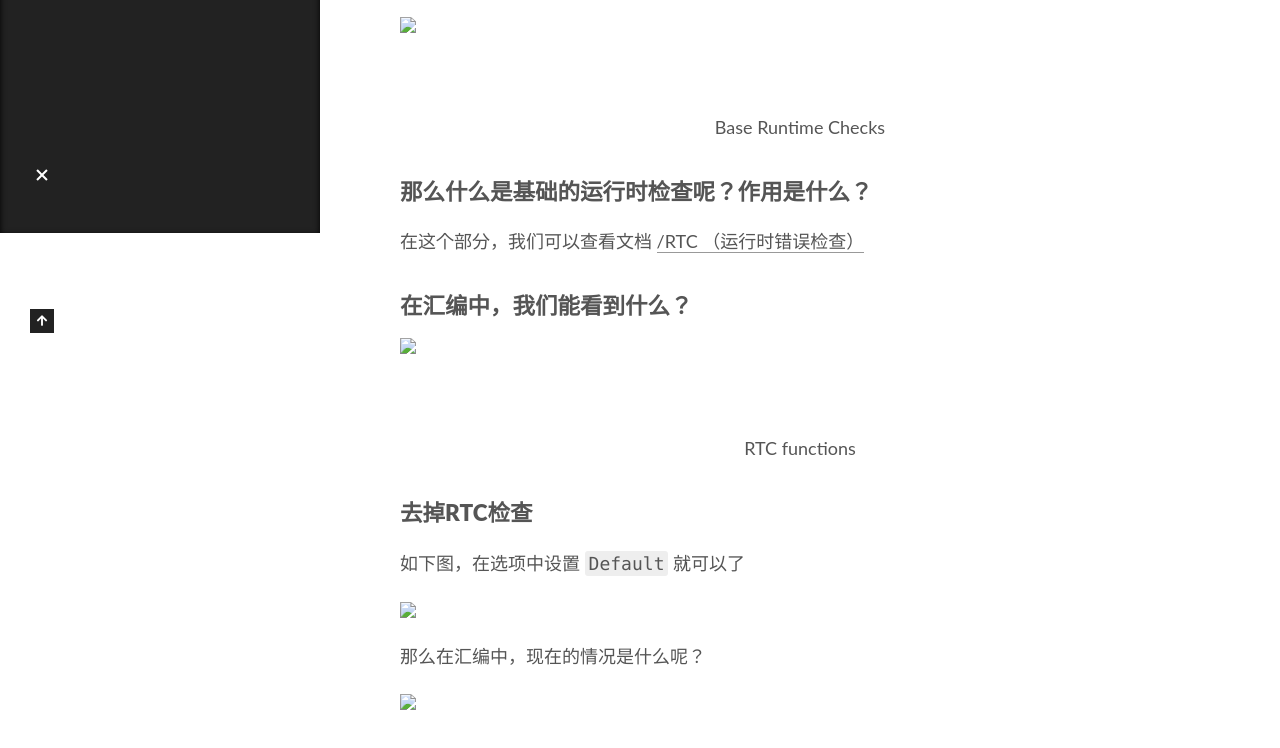
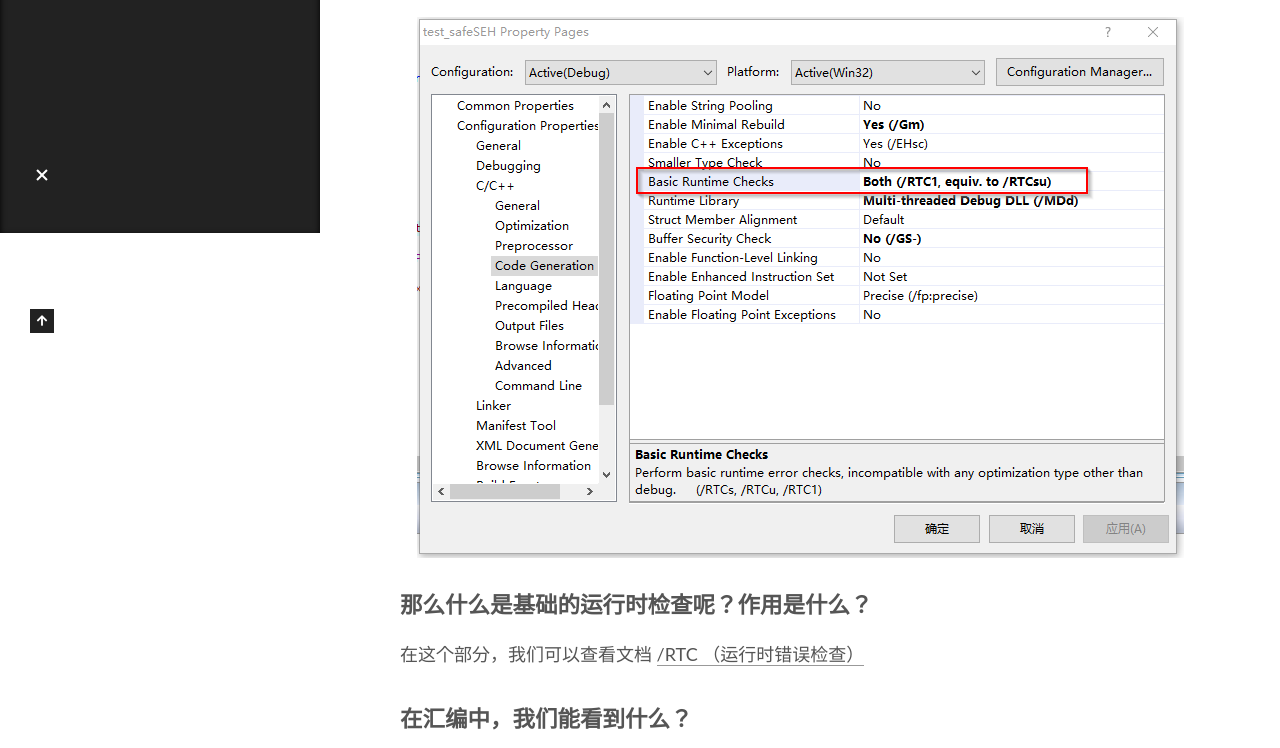
Before and after one commit to xxxxnnxxxx/xxxxnnxxxx.github.io, a plain HTML site: page 2023/07/05/栈相关检查/index.html in a window 1280 px wide. Shown: the part 567-1315 px from the top of the page. Drawn offline with Linux system fonts and the light colour scheme.

Commit message:
Site updated: 2023-07-05 10:07:19

```diff
--- a/2023/07/05/栈相关检查/index.html
+++ b/2023/07/05/栈相关检查/index.html
@@ -21,26 +21,26 @@
     var CONFIG = {"hostname":"xxxxnnxxxx.github.io","root":"/","scheme":"Muse","version":"7.8.0","exturl":false,"sidebar":{"position":"left","display":"post","padding":18,"offset":12,"onmobile":false},"copycode":{"enable":false,"show_result":false,"style":null},"back2top":{"enable":true,"sidebar":false,"scrollpercent":false},"bookmark":{"enable":false,"color":"#222","save":"auto"},"fancybox":false,"mediumzoom":false,"lazyload":false,"pangu":false,"comments":{"style":"tabs","active":null,"storage":true,"lazyload":false,"nav":null},"algolia":{"hits":{"per_page":10},"labels":{"input_placeholder":"Search for Posts","hits_empty":"We didn't find any results for the search: ${query}","hits_stats":"${hits} results found in ${time} ms"}},"localsearch":{"enable":false,"trigger":"auto","top_n_per_article":1,"unescape":false,"preload":false},"motion":{"enable":true,"async":false,"transition":{"post_block":"fadeIn","post_header":"slideDownIn","post_body":"slideDownIn","coll_header":"slideLeftIn","sidebar":"slideUpIn"}}};
   </script>
 
-  <meta name="description" content="1. Base Runtime Checks(&#x2F;RTC1 …)在vc开发程序的时候，我们在编译代码的时候，可以设置选项：Base Runtime Checks 如下图所示： Base Runtime Checks 那么什么是基础的运行时检查呢？作用是什么？在这个部分，我们可以查看文档 &#x2F;RTC （运行时错误检查） 在汇编中，我们能看到什么？RTC functions 去掉RTC">
+  <meta name="description" content="1. Base Runtime Checks(&#x2F;RTC1 …)在vc开发程序的时候，我们在编译代码的时候，可以设置选项：Base Runtime Checks 如下图所示：  那么什么是基础的运行时检查呢？作用是什么？在这个部分，我们可以查看文档 &#x2F;RTC （运行时错误检查） 在汇编中，我们能看到什么？ 去掉RTC检查如下图，在选项中设置 Default 就可以了  那么在汇编">
 <meta property="og:type" content="article">
 <meta property="og:title" content="栈相关检查">
 <meta property="og:url" content="https://xxxxnnxxxx.github.io/2023/07/05/%E6%A0%88%E7%9B%B8%E5%85%B3%E6%A3%80%E6%9F%A5/index.html">
 <meta property="og:site_name" content="xxxxnnxxxx">
-<meta property="og:description" content="1. Base Runtime Checks(&#x2F;RTC1 …)在vc开发程序的时候，我们在编译代码的时候，可以设置选项：Base Runtime Checks 如下图所示： Base Runtime Checks 那么什么是基础的运行时检查呢？作用是什么？在这个部分，我们可以查看文档 &#x2F;RTC （运行时错误检查） 在汇编中，我们能看到什么？RTC functions 去掉RTC">
+<meta property="og:description" content="1. Base Runtime Checks(&#x2F;RTC1 …)在vc开发程序的时候，我们在编译代码的时候，可以设置选项：Base Runtime Checks 如下图所示：  那么什么是基础的运行时检查呢？作用是什么？在这个部分，我们可以查看文档 &#x2F;RTC （运行时错误检查） 在汇编中，我们能看到什么？ 去掉RTC检查如下图，在选项中设置 Default 就可以了  那么在汇编">
 <meta property="og:locale" content="en_US">
-<meta property="og:image" content="https://xxxxnnxxxx.github.io/2023/07/05/%E6%A0%88%E7%9B%B8%E5%85%B3%E6%A3%80%E6%9F%A5/%E6%A0%88%E7%9B%B8%E5%85%B3%E6%A3%80%E6%9F%A5/base-runtime-checks.png">
-<meta property="og:image" content="https://xxxxnnxxxx.github.io/2023/07/05/%E6%A0%88%E7%9B%B8%E5%85%B3%E6%A3%80%E6%9F%A5/%E6%A0%88%E7%9B%B8%E5%85%B3%E6%A3%80%E6%9F%A5/RTCfunctions.png">
-<meta property="og:image" content="https://xxxxnnxxxx.github.io/2023/07/05/%E6%A0%88%E7%9B%B8%E5%85%B3%E6%A3%80%E6%9F%A5/%E6%A0%88%E7%9B%B8%E5%85%B3%E6%A3%80%E6%9F%A5/no-base-runtime-checks.png">
-<meta property="og:image" content="https://xxxxnnxxxx.github.io/2023/07/05/%E6%A0%88%E7%9B%B8%E5%85%B3%E6%A3%80%E6%9F%A5/%E6%A0%88%E7%9B%B8%E5%85%B3%E6%A3%80%E6%9F%A5/ida-no-base-runtime-checks.png">
+<meta property="og:image" content="https://xxxxnnxxxx.github.io/2023/07/05/%E6%A0%88%E7%9B%B8%E5%85%B3%E6%A3%80%E6%9F%A5/base-runtime-checks.png">
+<meta property="og:image" content="https://xxxxnnxxxx.github.io/2023/07/05/%E6%A0%88%E7%9B%B8%E5%85%B3%E6%A3%80%E6%9F%A5/RTCfunctions.png">
+<meta property="og:image" content="https://xxxxnnxxxx.github.io/2023/07/05/%E6%A0%88%E7%9B%B8%E5%85%B3%E6%A3%80%E6%9F%A5/no-base-runtime-checks.png">
+<meta property="og:image" content="https://xxxxnnxxxx.github.io/2023/07/05/%E6%A0%88%E7%9B%B8%E5%85%B3%E6%A3%80%E6%9F%A5/ida-no-base-runtime-checks.png">
 <meta property="og:image" content="https://xxxxnnxxxx.github.io/2023/07/05/%E6%A0%88%E7%9B%B8%E5%85%B3%E6%A3%80%E6%9F%A5/buffersecuritycheck.png">
 <meta property="og:image" content="https://xxxxnnxxxx.github.io/2023/07/05/%E6%A0%88%E7%9B%B8%E5%85%B3%E6%A3%80%E6%9F%A5/asm-buffersercuritycheck.png">
 <meta property="og:image" content="https://xxxxnnxxxx.github.io/2023/07/05/%E6%A0%88%E7%9B%B8%E5%85%B3%E6%A3%80%E6%9F%A5/jmc.png">
 <meta property="og:image" content="https://xxxxnnxxxx.github.io/2023/07/05/%E6%A0%88%E7%9B%B8%E5%85%B3%E6%A3%80%E6%9F%A5/jmc2.png">
 <meta property="article:published_time" content="2023-07-05T01:51:00.000Z">
-<meta property="article:modified_time" content="2023-07-05T02:00:44.081Z">
+<meta property="article:modified_time" content="2023-07-05T02:07:07.418Z">
 <meta property="article:author" content="xxxxnnxxxx">
 <meta name="twitter:card" content="summary">
-<meta name="twitter:image" content="https://xxxxnnxxxx.github.io/2023/07/05/%E6%A0%88%E7%9B%B8%E5%85%B3%E6%A3%80%E6%9F%A5/%E6%A0%88%E7%9B%B8%E5%85%B3%E6%A3%80%E6%9F%A5/base-runtime-checks.png">
+<meta name="twitter:image" content="https://xxxxnnxxxx.github.io/2023/07/05/%E6%A0%88%E7%9B%B8%E5%85%B3%E6%A3%80%E6%9F%A5/base-runtime-checks.png">
 
 <link rel="canonical" href="https://xxxxnnxxxx.github.io/2023/07/05/%E6%A0%88%E7%9B%B8%E5%85%B3%E6%A3%80%E6%9F%A5/">
 
@@ -184,7 +184,7 @@
               <span class="post-meta-item-text">Posted on</span>
 
 
-              <time title="Created: 2023-07-05 09:51:00 / Modified: 10:00:44" itemprop="dateCreated datePublished" datetime="2023-07-05T09:51:00+08:00">2023-07-05</time>
+              <time title="Created: 2023-07-05 09:51:00 / Modified: 10:07:07" itemprop="dateCreated datePublished" datetime="2023-07-05T09:51:00+08:00">2023-07-05</time>
             </span>
             <span class="post-meta-item">
               <span class="post-meta-item-icon">
@@ -208,14 +208,13 @@
 
 
         <h2 id="1-Base-Runtime-Checks-x2F-RTC1-…"><a href="#1-Base-Runtime-Checks-x2F-RTC1-…" class="headerlink" title="1. Base Runtime Checks(&#x2F;RTC1 …)"></a>1. Base Runtime Checks(&#x2F;RTC1 …)</h2><p>在vc开发程序的时候，我们在编译代码的时候，可以设置选项：<code>Base Runtime Checks</code> 如下图所示：</p>
-<p><img src="./栈相关检查/base-runtime-checks.png"><br><center>Base Runtime Checks</center></p>
+<p><img src="/2023/07/05/%E6%A0%88%E7%9B%B8%E5%85%B3%E6%A3%80%E6%9F%A5/base-runtime-checks.png" alt="Base Runtime Checks"></p>
 <h3 id="那么什么是基础的运行时检查呢？作用是什么？"><a href="#那么什么是基础的运行时检查呢？作用是什么？" class="headerlink" title="那么什么是基础的运行时检查呢？作用是什么？"></a><b>那么什么是基础的运行时检查呢？作用是什么？</b><br></h3><p>在这个部分，我们可以查看文档 <a target="_blank" rel="noopener" href="https://docs.microsoft.com/en-us/cpp/build/reference/rtc-run-time-error-checks?view=msvc-160">&#x2F;RTC （运行时错误检查）</a></p>
-<h3 id="在汇编中，我们能看到什么？"><a href="#在汇编中，我们能看到什么？" class="headerlink" title="在汇编中，我们能看到什么？"></a><b>在汇编中，我们能看到什么？</b></h3><p><img src="./栈相关检查/RTCfunctions.png"><br><center>RTC functions</center></p>
+<h3 id="在汇编中，我们能看到什么？"><a href="#在汇编中，我们能看到什么？" class="headerlink" title="在汇编中，我们能看到什么？"></a><b>在汇编中，我们能看到什么？</b></h3><p><img src="/2023/07/05/%E6%A0%88%E7%9B%B8%E5%85%B3%E6%A3%80%E6%9F%A5/RTCfunctions.png" alt="RTC functions"></p>
 <h3 id="去掉RTC检查"><a href="#去掉RTC检查" class="headerlink" title="去掉RTC检查"></a><b>去掉RTC检查</b></h3><p>如下图，在选项中设置 <code>Default</code> 就可以了</p>
-<img src="./栈相关检查/no-base-runtime-checks.png">
-
+<p><img src="/2023/07/05/%E6%A0%88%E7%9B%B8%E5%85%B3%E6%A3%80%E6%9F%A5/no-base-runtime-checks.png"></p>
 <p>那么在汇编中，现在的情况是什么呢？</p>
-<p><img src="./栈相关检查/ida-no-base-runtime-checks.png"><br></p>
+<p><img src="/2023/07/05/%E6%A0%88%E7%9B%B8%E5%85%B3%E6%A3%80%E6%9F%A5/ida-no-base-runtime-checks.png"></p>
 <p>我们能看到，已经没有了相关的函数，只有一个初始化和结束的函数</p>
 <h2 id="2-Buffer-Security-Check-x2F-GS"><a href="#2-Buffer-Security-Check-x2F-GS" class="headerlink" title="2. Buffer Security Check(&#x2F;GS)"></a>2. Buffer Security Check(&#x2F;GS)</h2><p>检测一些缓冲区溢出，这些溢出覆盖了函数的返回地址、异常处理程序地址或某些类型的参数。导致缓冲区溢出是黑客用来利用不强制执行缓冲区大小限制的代码的一种技术。</p>
 <h3 id="什么是受保护的？"><a href="#什么是受保护的？" class="headerlink" title="什么是受保护的？"></a><b>什么是受保护的？</b></h3><p>在&#x2F; GS编译器选项保护下列项目：</p>
--- a/css/main.css
+++ b/css/main.css
@@ -1168,7 +1168,7 @@ pre .javascript .function {
 }
 .links-of-author a::before,
 .links-of-author span.exturl::before {
-  background: #fffb44;
+  background: #d7e4ff;
   border-radius: 50%;
   content: ' ';
   display: inline-block;
```
Also changed, not shown: index.html (+5 -6 lines).
